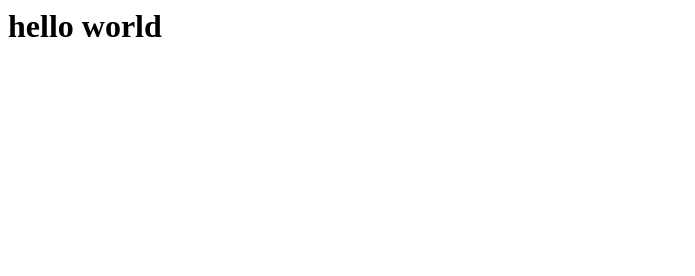
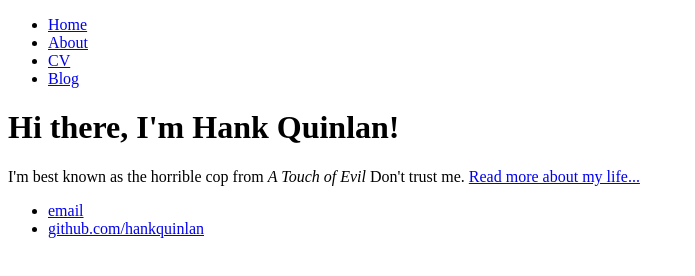
Before and after one commit to dostdar/dostdar.github.io, a plain HTML site: page index.html in a window 1280 px wide. Shown: the whole page, without its empty margins (0-695 px from the left). Drawn offline with Linux system fonts and the light colour scheme.

Commit message:
update index

```diff
--- a/index.html
+++ b/index.html
@@ -1 +1,28 @@
-<h1> hello world </h1>
+<!DOCTYPE html>
+<html>
+	<head>
+		<title>Hank Quinlan, Horrible Cop</title>
+	</head>
+	<body>
+		<nav>
+    		<ul>
+        		<li><a href="/">Home</a></li>
+	        	<li><a href="/about">About</a></li>
+        		<li><a href="/cv">CV</a></li>
+        		<li><a href="/blog">Blog</a></li>
+    		</ul>
+		</nav>
+		<div class="container">
+    		<div class="blurb">
+        		<h1>Hi there, I'm Hank Quinlan!</h1>
+				<p>I'm best known as the horrible cop from <em>A Touch of Evil</em> Don't trust me. <a href="/about">Read more about my life...</a></p>
+    		</div><!-- /.blurb -->
+		</div><!-- /.container -->
+		<footer>
+    		<ul>
+        		<li><a href="mailto:hankquinlanhub@gmail.com">email</a></li>
+        		<li><a href="https://github.com/hankquinlan">github.com/hankquinlan</a></li>
+			</ul>
+		</footer>
+	</body>
+</html>
```
